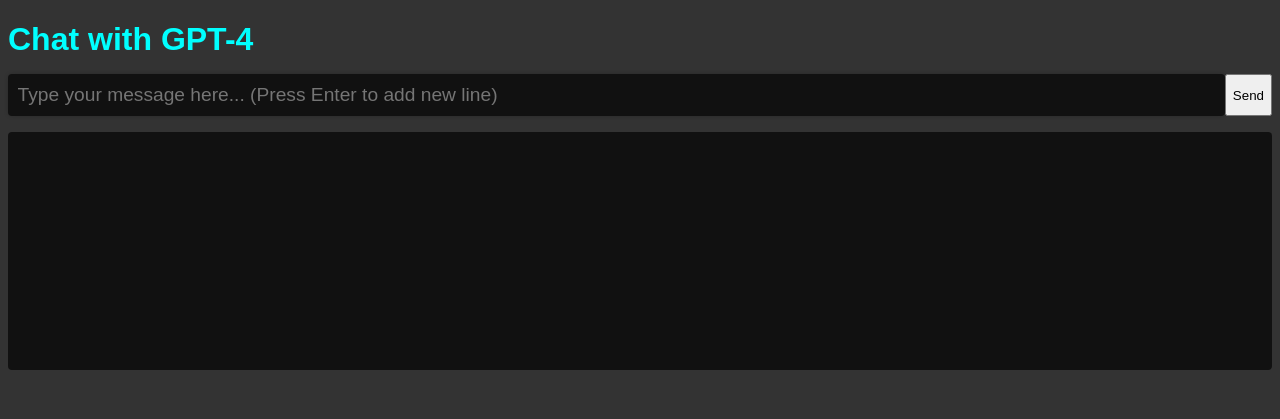
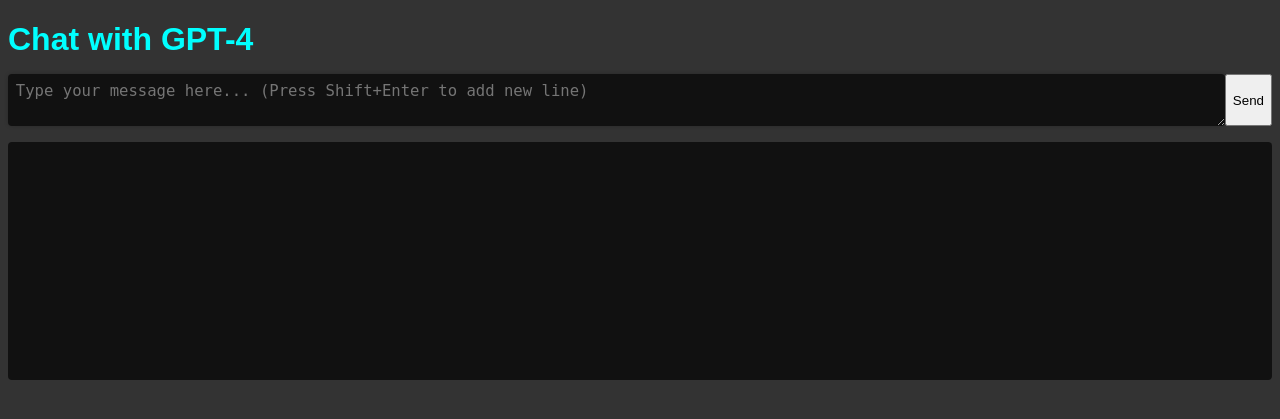
Before and after one commit to nitesh-jaswal/chatgpt-template-maker, a Flask app: page / in a window 1280 px wide. Shown: the top 419 px of the page. Run offline with Flask 2, Linux system fonts and the light colour scheme.

Commit message:
use textarea to enable newlines in input

```diff
--- a/py/templates/index.html
+++ b/py/templates/index.html
@@ -17,7 +17,7 @@
         flex-direction: row;
         margin-bottom: 1em;
       }
-      input[type="text"] {
+      textarea {
         flex-grow: 1;
         padding: 0.5em;
         font-size: 1.2em;
@@ -28,6 +28,7 @@
         color: #00ffff;
         white-space: pre-wrap;
         word-wrap: break-word;
+        resize: vertical;
       }
       input[type="submit"] {
         margin-left: 0.5em;
@@ -56,7 +57,7 @@
   <body>
     <h1>Chat with GPT-4</h1>
     <form id="chat-form">
-      <input type="text" id="user-input" name="content" placeholder="Type your message here... (Press Enter to add new line)">
+      <textarea id="user-input" name="content" placeholder="Type your message here... (Press Shift+Enter to add new line)"></textarea>
       <button type="submit">Send</button>
     </form>
     <div id="chat-log"></div>
@@ -64,6 +65,18 @@
       const form = document.getElementById('chat-form');
       const userInput = document.getElementById('user-input');
       const chatLog = document.getElementById('chat-log');
+
+      userInput.addEventListener('keydown', (event) => {
+        if (event.keyCode === 13 && event.shiftKey) {
+          event.preventDefault();
+          userInput.value += '\n';
+        } else if (event.key === 'Enter' && event.ctrlKey) {
+          event.preventDefault();
+          form.dispatchEvent(new Event('submit'));
+          } else if (event.keyCode === 13) {
+          event.preventDefault();
+        }
+      });
 
       form.addEventListener('submit', (event) => {
         event.preventDefault();
```
